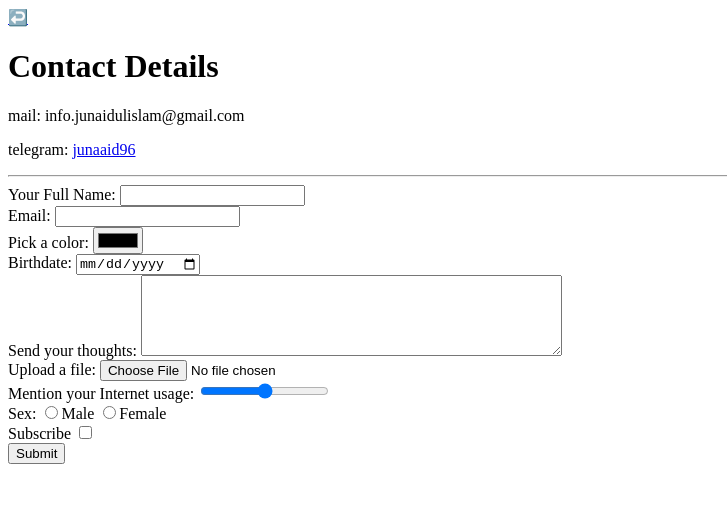
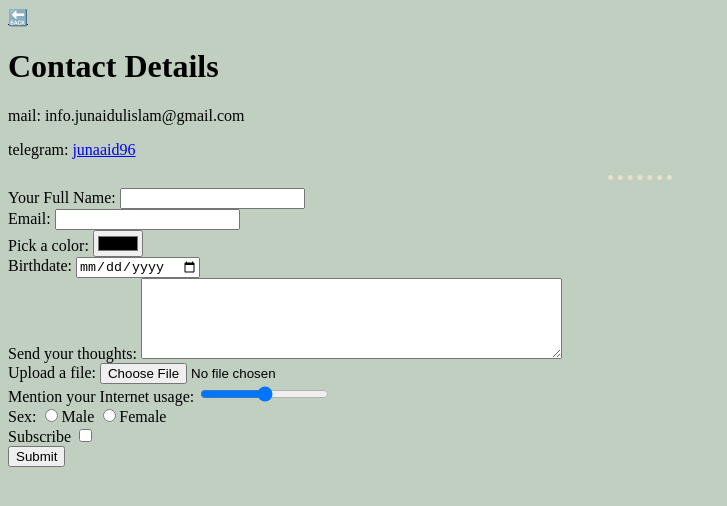
Before and after one commit to junaaid96/cv, a plain HTML site: page contact_me.html in a window 1280 px wide. Shown: the whole page, without its empty margins (0-727 px from the left). Drawn offline with Linux system fonts and the light colour scheme.

Commit message:
update contact_me.html

```diff
--- a/contact_me.html
+++ b/contact_me.html
@@ -4,10 +4,11 @@
 <head>
   <meta charset="utf-8">
   <title>Contact Me</title>
+  <link rel="stylesheet" href="css/style.css">
 </head>
 
 <body>
-  <a href="index.html">↩️</a>
+  <a href="index.html">🔙</a>
   <h1>Contact Details</h1>
   <p>mail: info.junaidulislam@gmail.com</p>
   <p>telegram: <a href="https://t.me/junaaid96">junaaid96</a></p>
```
